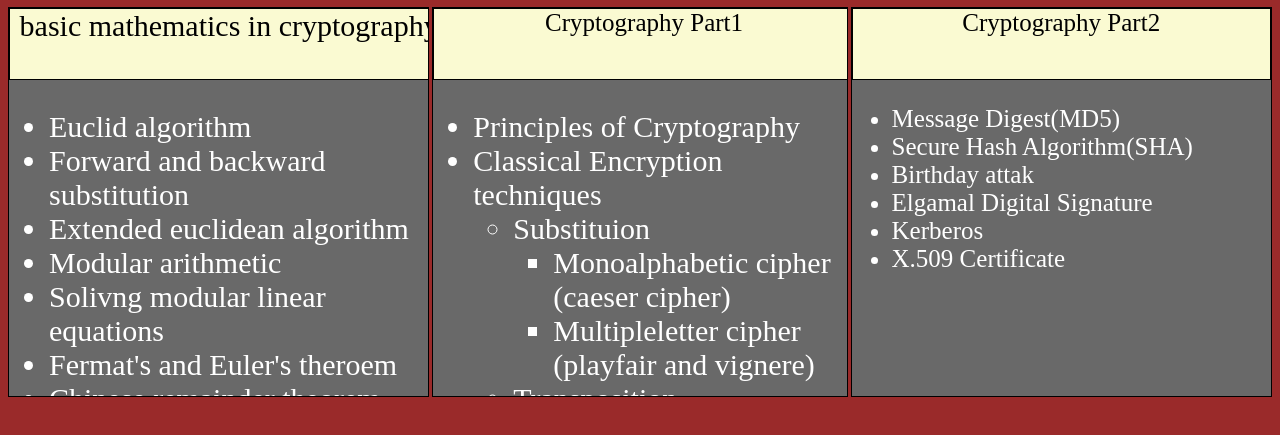
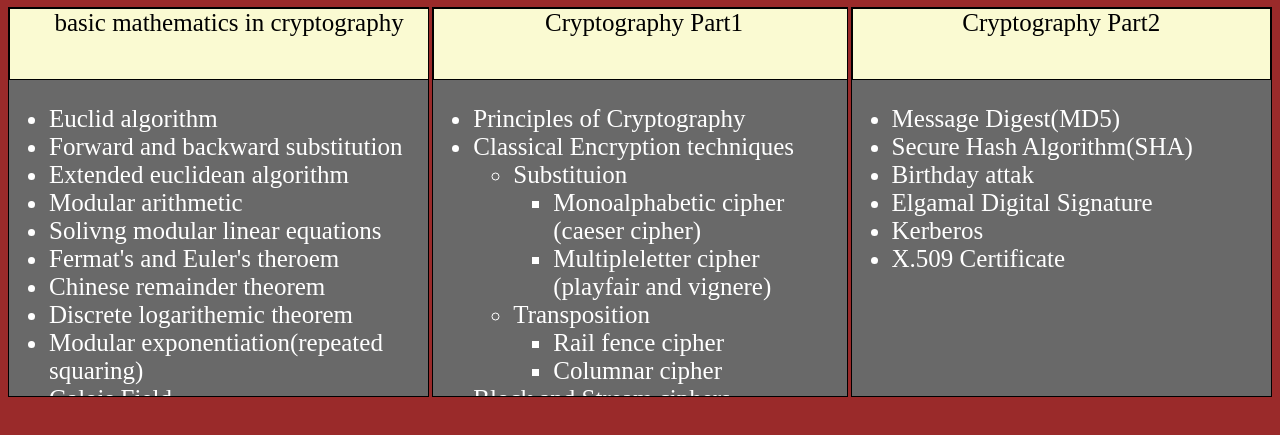
Before and after one commit to venugopal918/Cryptography, a plain HTML site: page topic/index.html in a window 1280 px wide. Shown: the part 177-612 px from the top of the page. Drawn offline with Linux system fonts and the light colour scheme.

Commit message:
Website Created

```diff
--- a/topic/style.css
+++ b/topic/style.css
@@ -41,7 +41,7 @@ div#t1{
 	margin-top: 10px;
 	background-color: dimgrey;
 	height: 390px;
-  font-size: 30px;
+  font-size: 25px;
   overflow: auto;
 }
 
@@ -52,7 +52,7 @@ div#t1{
 	background-color: lightgoldenrodyellow;
 	color: black;
   height: 72px;
-  font-size: 30px;
+  font-size: 25px;
   width: 105%;
 }
 
@@ -65,7 +65,7 @@ div#t2{
 	height: 390px;
 	margin-right: 3px;
 	overflow: auto;
-  font-size: 30px;
+  font-size: 25px;
 }
 
 #s2{
```
